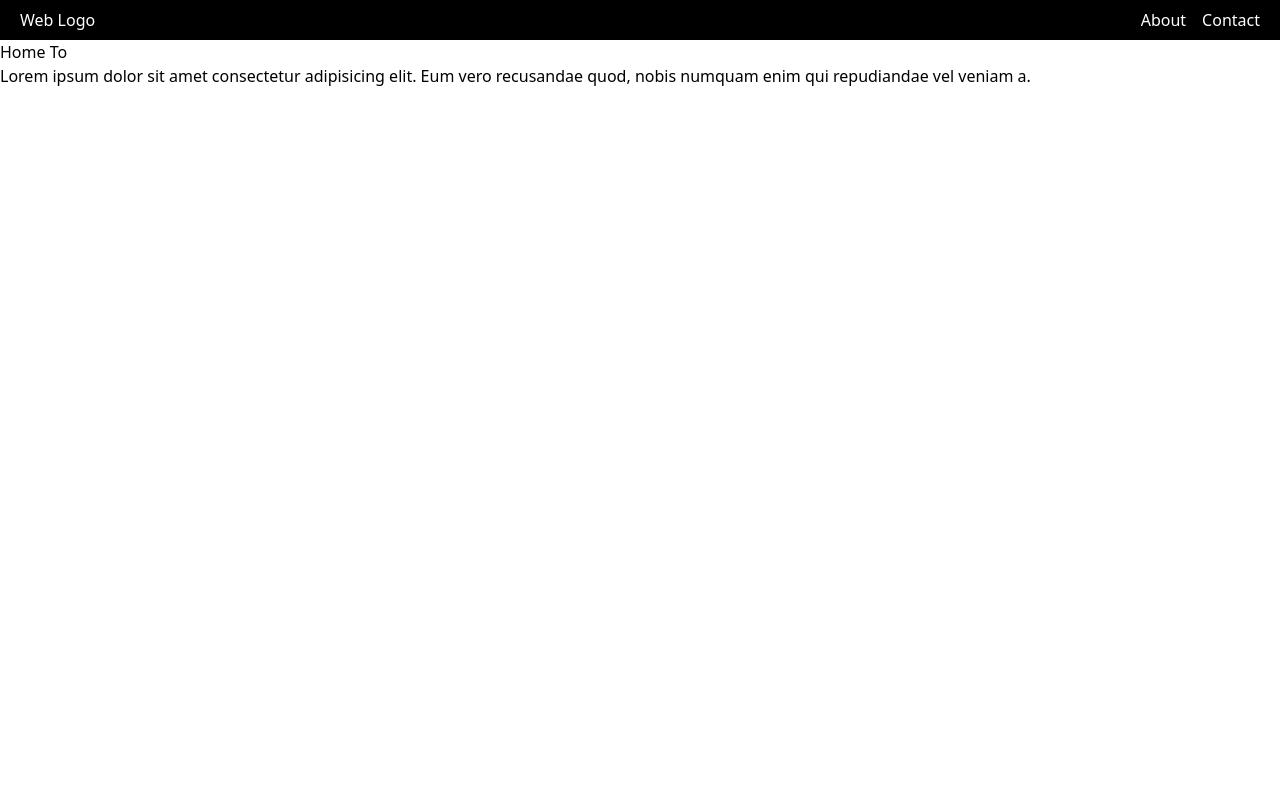
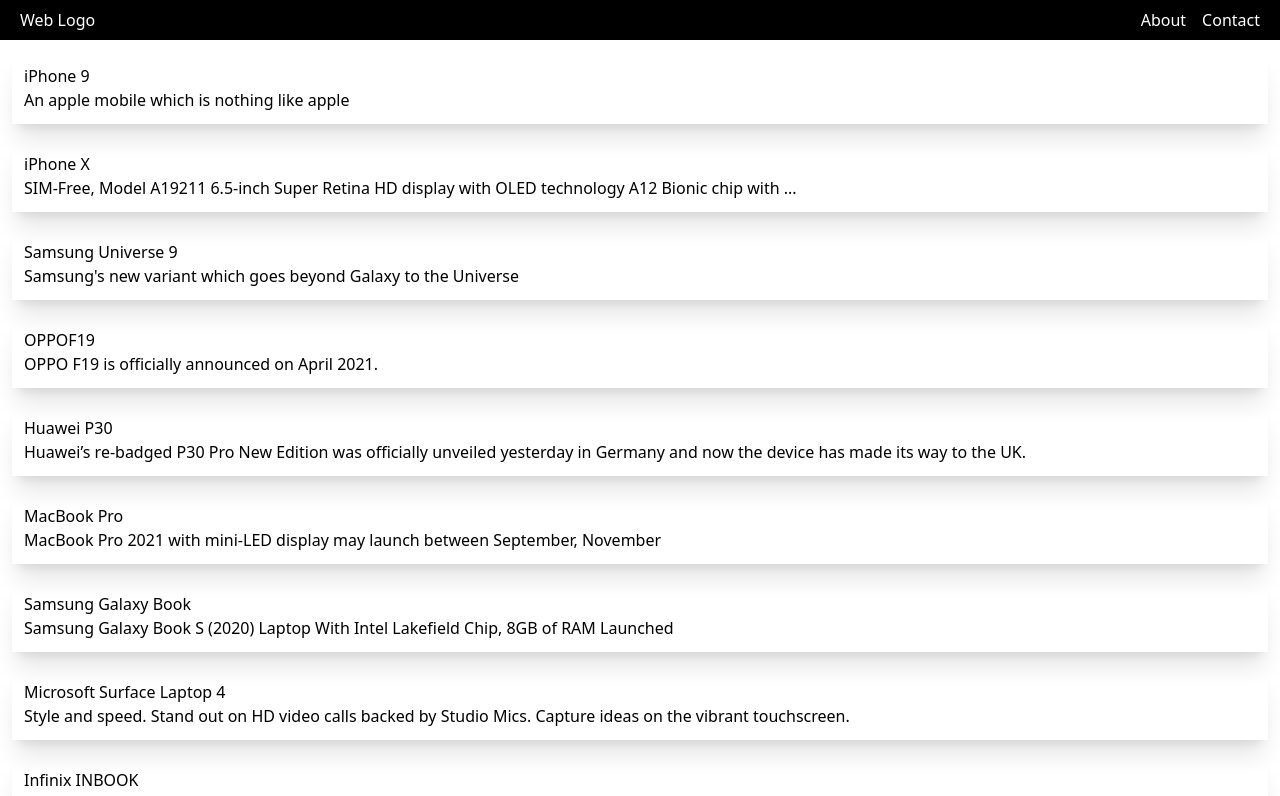
Before and after one commit to binaypachhai/js, a React (Create React App) app: page / in a window 1280 px wide. Shown: the top 796 px of the page. Built offline with nearby package versions, Linux system fonts and the light colour scheme.

Commit message:
react-3(march19)

```diff
--- a/src/dummy/products.js
+++ b/src/dummy/products.js
@@ -1,5 +1,5 @@
 
-const data = {
+export const data = {
   "products": [
     {
       "id": 1,
--- /dev/null
+++ b/src/features/home/Detail.js
@@ -0,0 +1,19 @@
+import { useParams } from "react-router"
+
+const Detail = () => {
+
+  const ni = useParams();
+
+  console.log(ni);
+
+  return (
+    <div>
+
+      <p>Lorem ipsum dolor sit amet consectetur adipisicing elit. Pariatur vel magnam error modi veritatis quisquam nulla repellat fugit repellendus totam deleniti optio officiis soluta hic nisi explicabo</p>
+
+
+
+    </div>
+  )
+}
+export default Detail
--- a/src/features/home/Home.js
+++ b/src/features/home/Home.js
@@ -1,14 +1,38 @@
-import React from 'react'
-import Header from '../../ui/Header'
+import { useNavigate } from "react-router"
+import { data } from "../../dummy/products"
 
 const Home = () => {
+
+
+
+  const nav = useNavigate();
+
+
+
+  // const mio = "he's a some";
   return (
-    <div>
-      <Header />
-      <h1>Home To</h1>
-      <p>Lorem ipsum dolor sit amet consectetur adipisicing elit. Eum vero recusandae quod, nobis numquam enim qui repudiandae vel veniam a.</p>
+    <div className="p-3">
+
+      {/* <div style={{ backgroundImage: "url('https://images.unsplash.com/photo-1707343848723-bd87dea7b118?q=80&w=1740&auto=format&fit=crop&ixlib=rb-4.0.3&ixid=M3wxMjA3fDF8MHxwaG90by1wYWdlfHx8fGVufDB8fHx8fA%3D%3D')" }} className="bg-no-repeat bg-cover bg-center bg-blend-darken h-[200px] w-full">
+
+
+      </div> */}
+
+      <div className="space-y-4">
+        {data.products.map((product) => {
+          return <div
+            onClick={() => nav(`/product/detail/${product.id}`,)}
+            className="shadow-xl p-3 cursor-pointer" key={product.id}>
+            <h1>{product.title}</h1>
+            <p>{product.description}</p>
+          </div>
+        })}
+      </div>
+
+
+
+
     </div>
   )
 }
-
 export default Home
--- /dev/null
+++ b/src/ui/NotFound.js
@@ -0,0 +1,13 @@
+import React from 'react'
+
+const NotFound = () => {
+  return (
+    <div>
+
+      <h1>Page Not Found</h1>
+      <button>Go Back</button>
+    </div>
+  )
+}
+
+export default NotFound
--- a/src/ui/RootLayOut.js
+++ b/src/ui/RootLayOut.js
@@ -5,7 +5,7 @@
 const RootLayOut = () => {
   return (
     <div>
-
+      <Header />
       <Outlet />
     </div>
   )
```
Also changed, not shown: src/App.js (+18 -11 lines).
